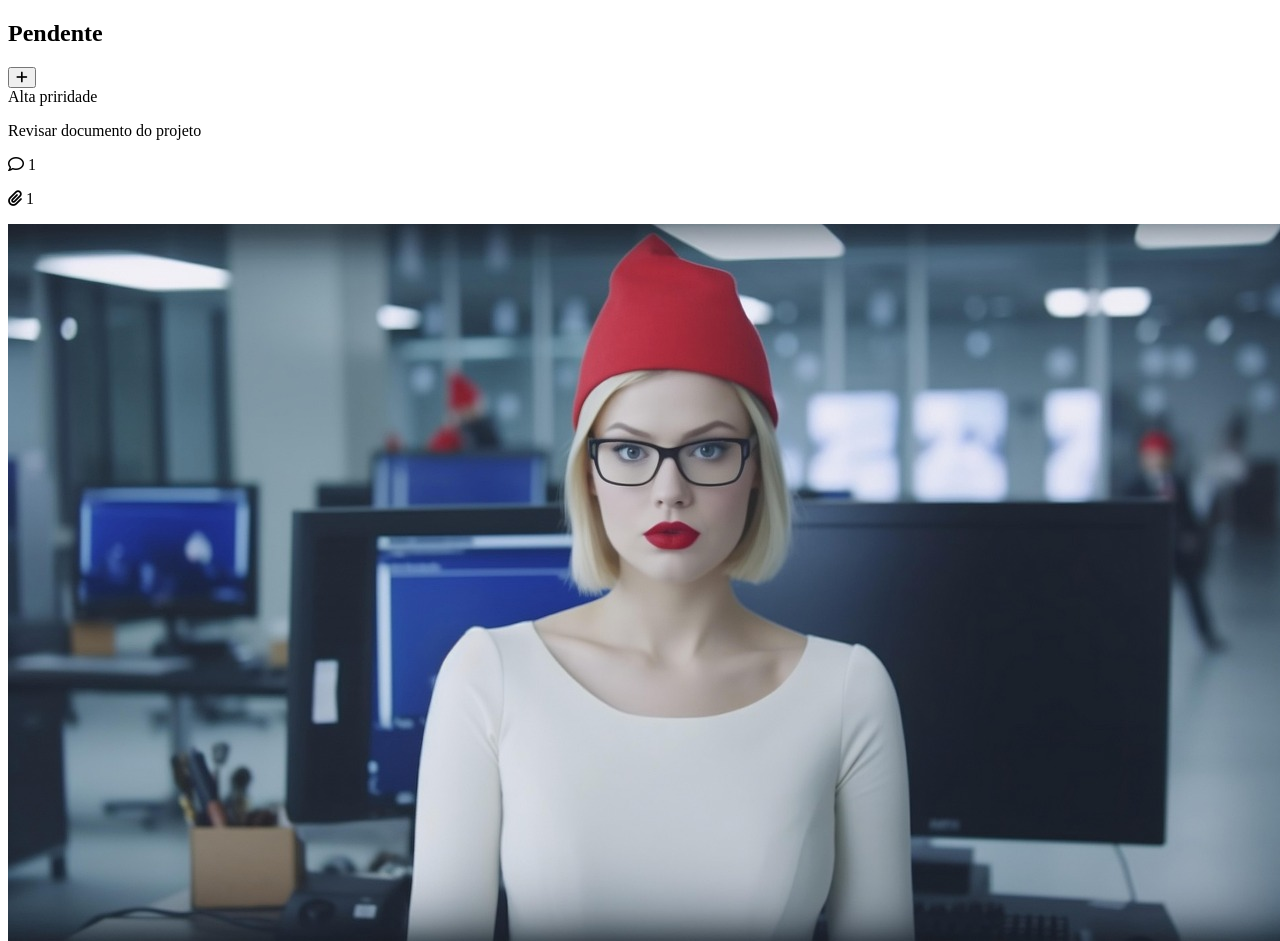
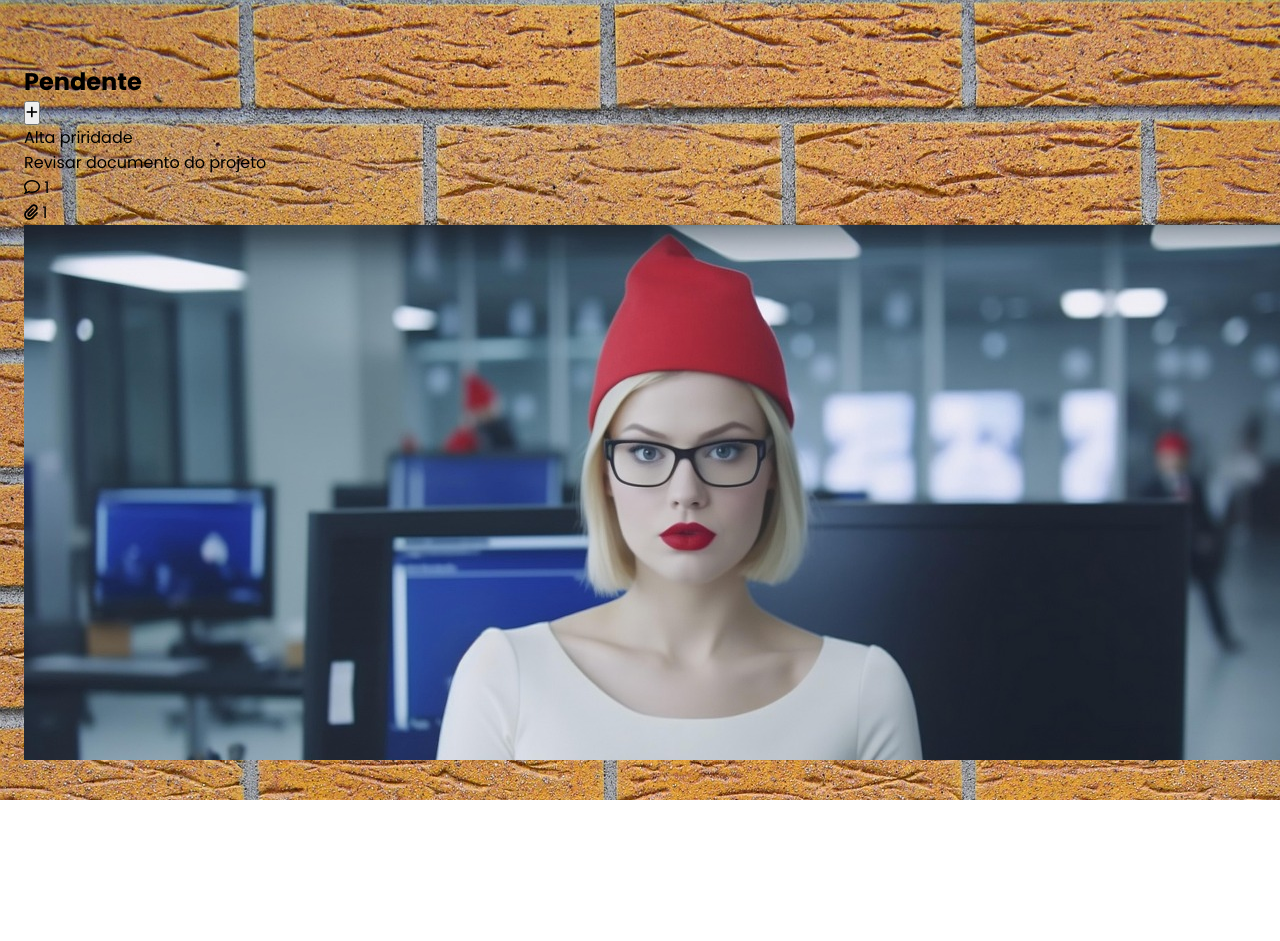
Before and after one commit to JoksLobo/kanban, a plain HTML site: page index.html in a window 1280 px wide. Shown: the top 941 px of the page. After the commit the page ends 800 px from the top, so only its background shows below. Drawn offline with Linux system fonts and the light colour scheme.

Commit message:
estilização do body e do .kanban

```diff
--- a/index.html
+++ b/index.html
@@ -4,6 +4,7 @@
     <meta charset="UTF-8">
     <meta name="viewport" content="width=device-width, initial-scale=1.0">
     <link rel="stylesheet" href="https://cdnjs.cloudflare.com/ajax/libs/font-awesome/6.7.2/css/all.min.css" integrity="sha512-Evv84Mr4kqVGRNSgIGL/F/aIDqQb7xQ2vcrdIwxfjThSH8CSR7PBEakCr51Ck+w+/U6swU2Im1vVX0SVk9ABhg==" crossorigin="anonymous" referrerpolicy="no-referrer" />
+    <link rel="stylesheet" href="/src/CSS/styles.css">
     <title>Kanban</title>
 </head>
 <body>
--- a/src/CSS/styles.css
+++ b/src/CSS/styles.css
@@ -0,0 +1,25 @@
+@import url('https://fonts.googleapis.com/css2?family=Poppins:ital,wght@0,100;0,200;0,300;0,400;0,500;0,600;0,700;0,800;0,900;1,100;1,200;1,300;1,400;1,500;1,600;1,700;1,800;1,900&display=swap');
+
+* {
+    font-family: 'Poppins', sans-serif;
+    margin: 0;
+    padding: 0;
+    box-sizing: border-box;
+}
+
+body {
+    min-height: 100vh;
+    display: flex;
+    justify-content: center;
+    align-items: center;
+    background-image:url('/src/images/street-4771269_1920.jpg') ;
+}
+
+.kanban {
+    display: flex;
+    gap: 14px;
+    padding: 24px;
+    width: 100%;
+    height: 90vh;
+    overflow-x: auto;
+}
```
